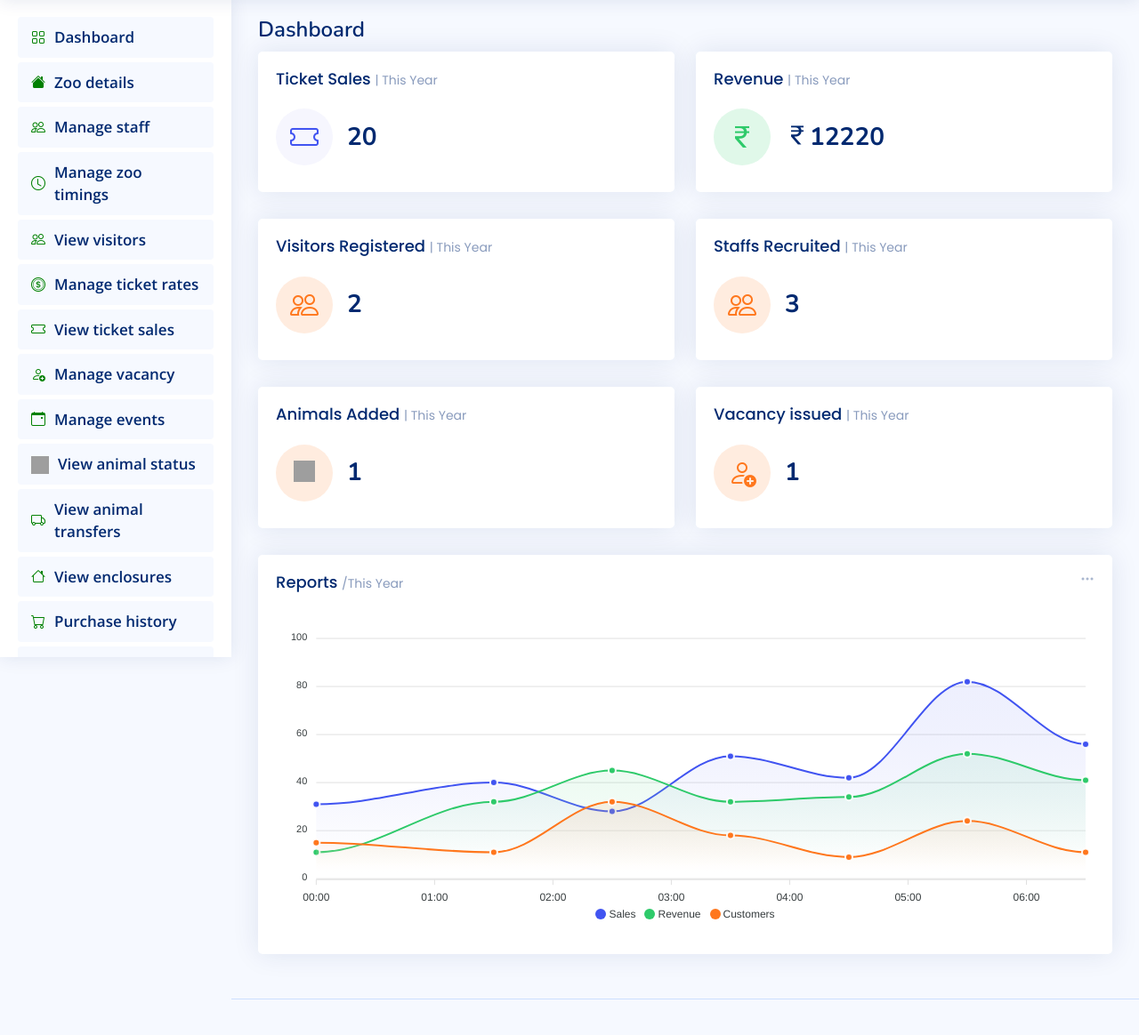
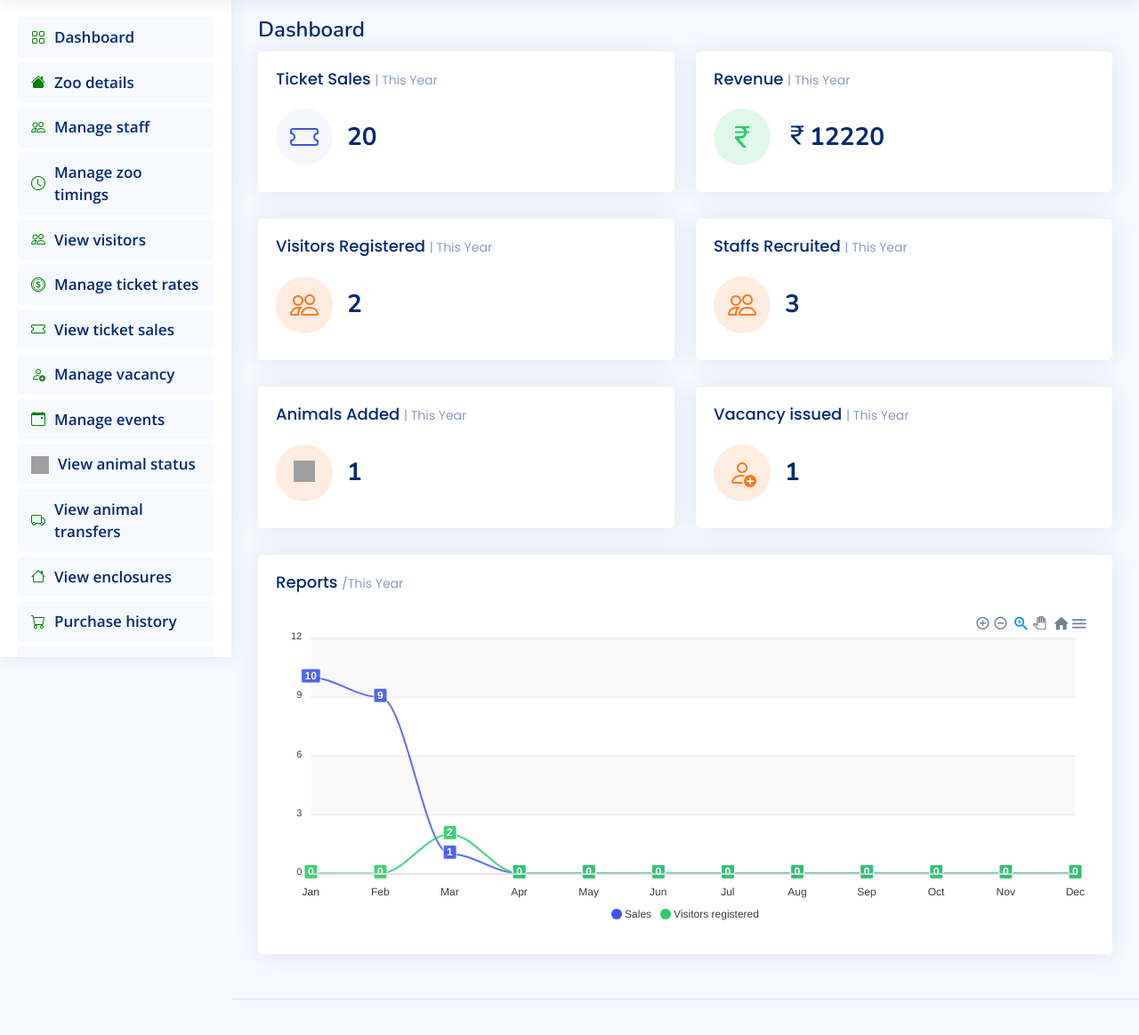
Before and after one commit to ajay-aju-0/Main-project, a Django app: page /director/home/ in a window 1280 px wide. Shown: the part 61-1225 px from the top of the page at 89% size. Run offline with Django 3.2, Linux system fonts and the light colour scheme; a user stored in the database is signed in; data comes from the database, SQL or seed files in the repository; both versions use the stored data as it was after the commit; some libraries are stand-ins or nearby versions; grey boxes are pictures that could not be loaded.

Commit message:
report chart done

```diff
--- a/ZMS/Director/templates/directorHome.html
+++ b/ZMS/Director/templates/directorHome.html
@@ -1,5 +1,4 @@
 {% extends 'shared/directorpanel.html' %}
-
 
 {% block display %}
 <!-- sales card -->
@@ -151,18 +150,32 @@
   <div class="col-12">
     <div class="card">
 
-      <div class="filter">
-        <a class="icon" href="#" data-bs-toggle="dropdown"><i class="bi bi-three-dots"></i></a>
-        <ul class="dropdown-menu dropdown-menu-end dropdown-menu-arrow">
-          <li class="dropdown-header text-start">
-            <h6>Filter</h6>
-          </li>
+        <input type="hidden" id="jan" value="{{sales.0}}">
+        <input type="hidden" id="feb" value="{{sales.1}}">
+        <input type="hidden" id="mar" value="{{sales.2}}">
+        <input type="hidden" id="apr" value="{{sales.3}}">
+        <input type="hidden" id="may" value="{{sales.4}}">
+        <input type="hidden" id="jun" value="{{sales.5}}">
+        <input type="hidden" id="jul" value="{{sales.6}}">
+        <input type="hidden" id="aug" value="{{sales.7}}">
+        <input type="hidden" id="sep" value="{{sales.8}}">
+        <input type="hidden" id="oct" value="{{sales.9}}">
+        <input type="hidden" id="nov" value="{{sales.10}}">
+        <input type="hidden" id="dec" value="{{sales.11}}">
 
-          <li><a class="dropdown-item" href="#">Today</a></li>
-          <li><a class="dropdown-item" href="#">This Month</a></li>
-          <li><a class="dropdown-item" href="#">This Year</a></li>
-        </ul>
-      </div>
+        <input type="hidden" id="vjan" value="{{visitor_count.0}}">
+        <input type="hidden" id="vfeb" value="{{visitor_count.1}}">
+        <input type="hidden" id="vmar" value="{{visitor_count.2}}">
+        <input type="hidden" id="vapr" value="{{visitor_count.3}}">
+        <input type="hidden" id="vmay" value="{{visitor_count.4}}">
+        <input type="hidden" id="vjun" value="{{visitor_count.5}}">
+        <input type="hidden" id="vjul" value="{{visitor_count.6}}">
+        <input type="hidden" id="vaug" value="{{visitor_count.7}}">
+        <input type="hidden" id="vsep" value="{{visitor_count.8}}">
+        <input type="hidden" id="voct" value="{{visitor_count.9}}">
+        <input type="hidden" id="vnov" value="{{visitor_count.10}}">
+        <input type="hidden" id="vdec" value="{{visitor_count.11}}">
+
 
       <div class="card-body">
         <h5 class="card-title">Reports <span>/This Year</span></h5>
@@ -172,55 +185,83 @@
 
         <script>
           document.addEventListener("DOMContentLoaded", () => {
+
+            jan = parseInt(document.getElementById('jan').value)
+            feb = parseInt(document.getElementById('feb').value)
+            mar = parseInt(document.getElementById('mar').value)
+            apr = parseInt(document.getElementById('apr').value)
+            may = parseInt(document.getElementById('may').value)
+            jun = parseInt(document.getElementById('jun').value)
+            jul = parseInt(document.getElementById('jul').value)
+            aug = parseInt(document.getElementById('aug').value)
+            sep = parseInt(document.getElementById('sep').value)
+            oct = parseInt(document.getElementById('oct').value)
+            nov = parseInt(document.getElementById('nov').value)
+            dec = parseInt(document.getElementById('dec').value)
+
+            vjan = parseInt(document.getElementById('vjan').value)
+            vfeb = parseInt(document.getElementById('vfeb').value)
+            vmar = parseInt(document.getElementById('vmar').value)
+            vapr = parseInt(document.getElementById('vapr').value)
+            vmay = parseInt(document.getElementById('vmay').value)
+            vjun = parseInt(document.getElementById('vjun').value)
+            vjul = parseInt(document.getElementById('vjul').value)
+            vaug = parseInt(document.getElementById('vaug').value)
+            vsep = parseInt(document.getElementById('vsep').value)
+            voct = parseInt(document.getElementById('voct').value)
+            vnov = parseInt(document.getElementById('vnov').value)
+            vdec = parseInt(document.getElementById('vdec').value)
+
+
             new ApexCharts(document.querySelector("#reportsChart"), {
-              series: [{
-                name: 'Sales',
-                data: [31, 40, 28, 51, 42, 82, 56],
-              }, {
-                name: 'Revenue',
-                data: [11, 32, 45, 32, 34, 52, 41]
-              }, {
-                name: 'Customers',
-                data: [15, 11, 32, 18, 9, 24, 11]
-              }],
+              series: [
+                {name: 'Sales',data: [jan,feb,mar,apr,may,jun,jul,aug,sep,oct,nov,dec]},
+                {name: 'Visitors registered',data: [vjan,vfeb,vmar,vapr,vmay,vjun,vjul,vaug,vsep,voct,vnov,vdec]}
+            //   {
+            //     name: 'Revenue',
+            //     data: [10,0,0,0,0,0,0,0,0,0,0,0]
+            //   },
+            ],
               chart: {
                 height: 350,
-                type: 'area',
+                type: 'line',
+                zoom: {
+                    enabled: true
+                },
                 toolbar: {
-                  show: false
+                  show: true
                 },
               },
+              grid: {
+                    row: {
+                    colors: ['#f3f3f3', 'transparent'], // takes an array which will be repeated on columns
+                    opacity: 0.5
+                    },
+                },
               markers: {
                 size: 4
               },
               colors: ['#4154f1', '#2eca6a', '#ff771d'],
-              fill: {
-                type: "gradient",
-                gradient: {
-                  shadeIntensity: 1,
-                  opacityFrom: 0.3,
-                  opacityTo: 0.4,
-                  stops: [0, 90, 100]
-                }
-              },
+
               dataLabels: {
-                enabled: false
+                enabled: true
               },
               stroke: {
                 curve: 'smooth',
                 width: 2
               },
               xaxis: {
-                type: 'datetime',
-                categories: ["2018-09-19T00:00:00.000Z", "2018-09-19T01:30:00.000Z", "2018-09-19T02:30:00.000Z", "2018-09-19T03:30:00.000Z", "2018-09-19T04:30:00.000Z", "2018-09-19T05:30:00.000Z", "2018-09-19T06:30:00.000Z"]
+                      categories: ['Jan', 'Feb', 'Mar', 'Apr', 'May', 'Jun', 'Jul', 'Aug', 'Sep','Oct','Nov','Dec'],
               },
-              tooltip: {
-                x: {
-                  format: 'dd/MM/yy HH:mm'
-                },
-              }
+            //   tooltip: {
+            //     x: {
+            //       format: 'dd/MM/yy HH:mm'
+            //     },
+            //   }
             }).render();
           });
+
+
         </script>
         <!-- End Line Chart -->
 
@@ -228,6 +269,10 @@
 
     </div>
   </div><!-- End Reports -->
+
+
+
+
 </div>
 
 
--- a/ZMS/Director/templates/shared/directorpanel.html
+++ b/ZMS/Director/templates/shared/directorpanel.html
@@ -41,7 +41,6 @@
     <script src="{% static 'assets/js/jquery-3.6.4.min.js' %}"></script>
     <script src="{% static 'assets/js/bootstrap.bundle.min.js' %}"></script>
     <script src="{% static 'assets/js/jquery.dataTables.min.js' %}"></script>
-
 
 
 
--- a/ZMS/Director/views.py
+++ b/ZMS/Director/views.py
@@ -28,6 +28,7 @@ def loadDirectorHome(request):
     ticket = []
     ticket_revenue = []
     sponser_revenue = []
+
     for i in visitor_obj:
         # print(i['date_joined'].year,date.today().year)
         if i['date_joined'].year == date.today().year:
@@ -64,6 +65,33 @@ def loadDirectorHome(request):
     total_revenue = sum(ticket_revenue) + sum(sponser_revenue)
 
 
+    sales = [0,0,0,0,0,0,0,0,0,0,0,0]
+    visitors_count = [0,0,0,0,0,0,0,0,0,0,0,0]
+
+    tickets = Ticket.objects.values('tdate').annotate(tcount=Count('tdate')).order_by()
+    visitors_count_obj = Users.objects.filter(usertype = 'visitor',is_active = True).values('date_joined').annotate(vcount=Count('date_joined')).order_by()
+
+    # print(visitors_count_obj)
+    # print(tickets)
+
+    for i in tickets:
+        # print(i['tdate'].year,months[i['tdate'].month - 1],i['tcount'])
+        if i['tdate'].year == date.today().year:
+            for j in range(12):
+                if j == i['tdate'].month - 1:
+                    sales[j] += i['tcount']
+
+    # print(sales)
+
+    for i in visitors_count_obj:
+
+        if i['date_joined'].year == date.today().year:
+            for j in range(12):
+                if j == i['date_joined'].month -1:
+                    visitors_count[j] += i['vcount']
+
+    print(visitors_count)
+
 
     context ={
         'visitors':len(visitors),
@@ -72,6 +100,8 @@ def loadDirectorHome(request):
         'vacancy':len(vacancy),
         'ticket':len(ticket),
         'revenue':total_revenue,
+        'sales':sales,
+        'visitor_count':visitors_count,
     }
 
     return render(request,'directorHome.html',context)
```
Also changed, not shown: ZMS/db.sqlite3.
